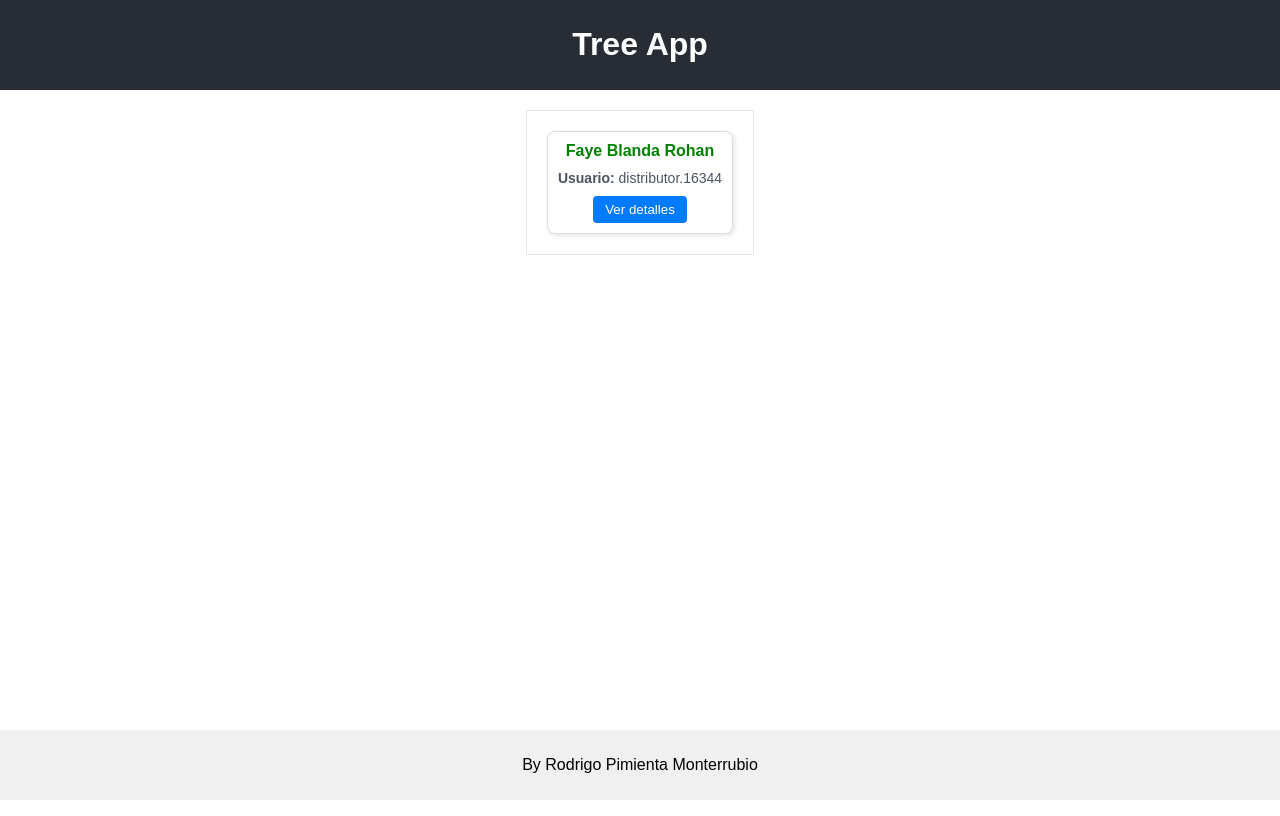
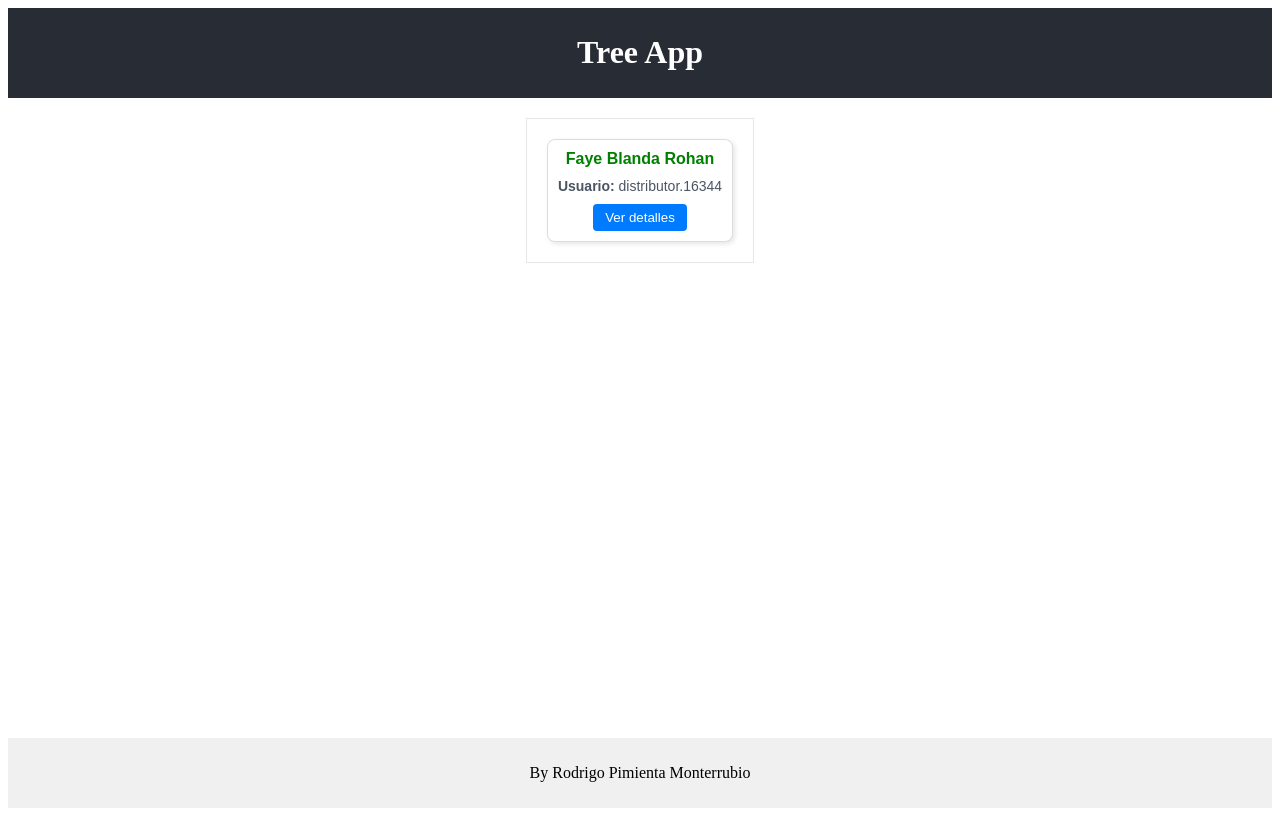
Before and after one commit to RodrigoPimienta/GenealogyTree, a React (Vite) app: page / in a window 1280 px wide. Built offline with nearby package versions, Linux system fonts and the light colour scheme; a web font is replaced by a local one.

Commit message:
refactor(App): :lipstick: Update style

```diff
--- a/src/App.css
+++ b/src/App.css
@@ -1,41 +1,27 @@
-/* styles.css */
-
-body, html {
-    margin: 0;
-    padding: 0;
-    height: 100%;
-    font-family: Arial, sans-serif;
-  }
-
-  #root {
+#root {
     display: flex;
     flex-direction: column;
-    height: 100vh;
-  }
+    min-height: 100vh; /* Usa min-height en lugar de height para contenido largo */
+}
 
+/* Crea un contenedor flexible para el contenido principal */
+main {
+    flex: 1; /* Esto hará que el contenido principal ocupe el espacio restante */
+    padding: 20px;
+}
+
+/* Modifica el footer para que no use posicionamiento */
+footer {
+    background-color: #f0f0f0;
+    text-align: center;
+    padding: 10px;
+    margin-top: auto; /* Empuja el footer hacia abajo */
+}
   header {
     text-align: center;
     padding: 5px;
     background-color: #282c34;
     color: white;
-  }
-
-  main {
-    flex: 1;
-    display: flex;
-    justify-content: center;
-    align-items: start; /* Alinea los elementos en la parte superior */
-    padding: 20px;
-    overflow: auto;
-  }
-
-  footer {
-    background-color: #f0f0f0;
-    text-align: center;
-    padding: 10px;
-    width: 100%;
-    position: relative; /* Evita que se sobreponga si hay más contenido */
-    bottom: 0;
   }
 
   /* Mejoras adicionales */
--- a/src/App.jsx
+++ b/src/App.jsx
@@ -3,7 +3,7 @@ import "./App.css"
 
 function App() {
   return (
-    <div id="root">
+    <>
       <header>
         <h1>Tree App</h1>
       </header>
@@ -13,7 +13,7 @@ function App() {
       <footer>
         <p>By Rodrigo Pimienta Monterrubio</p>
       </footer>
-    </div>
+    </>
   )
 }
 
```
